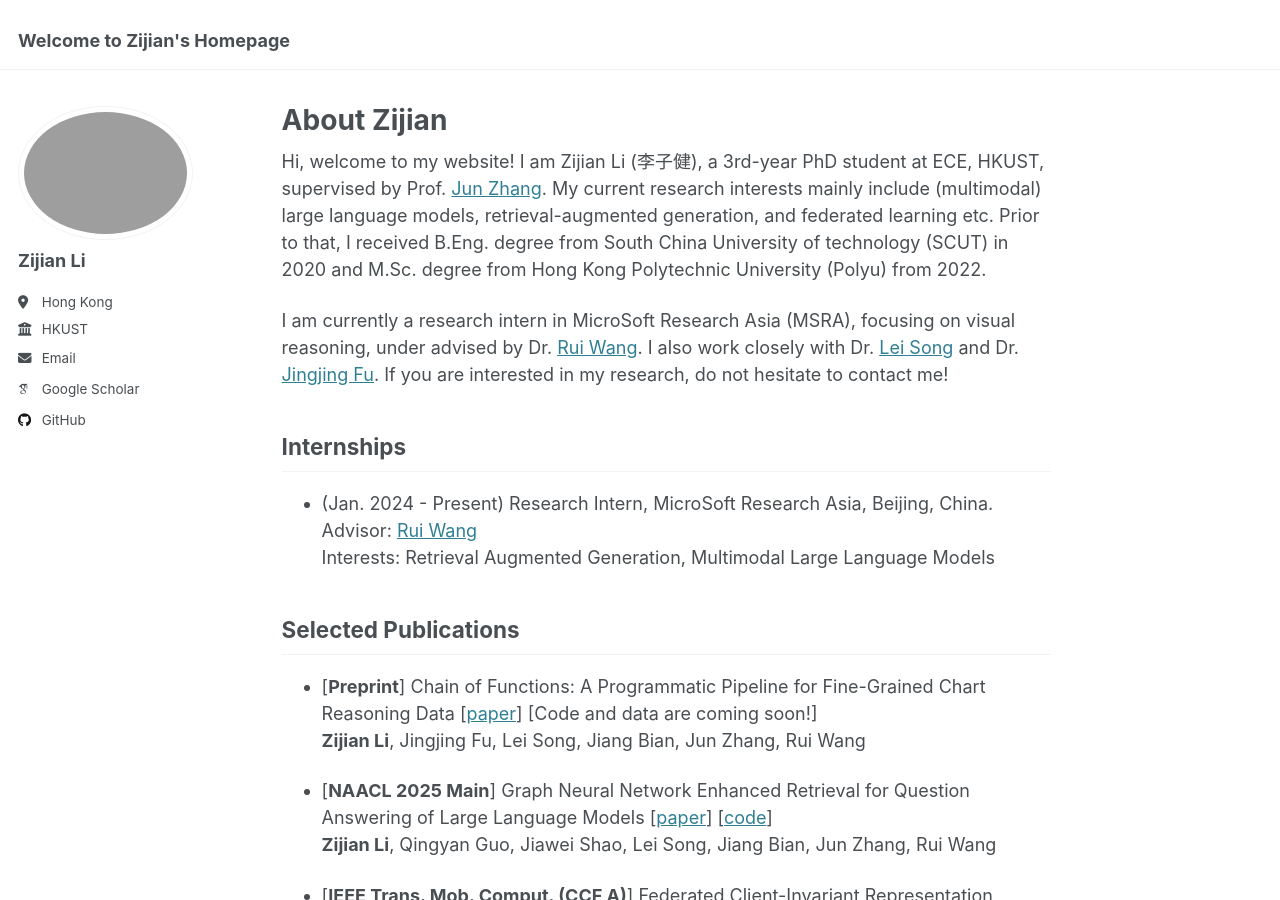
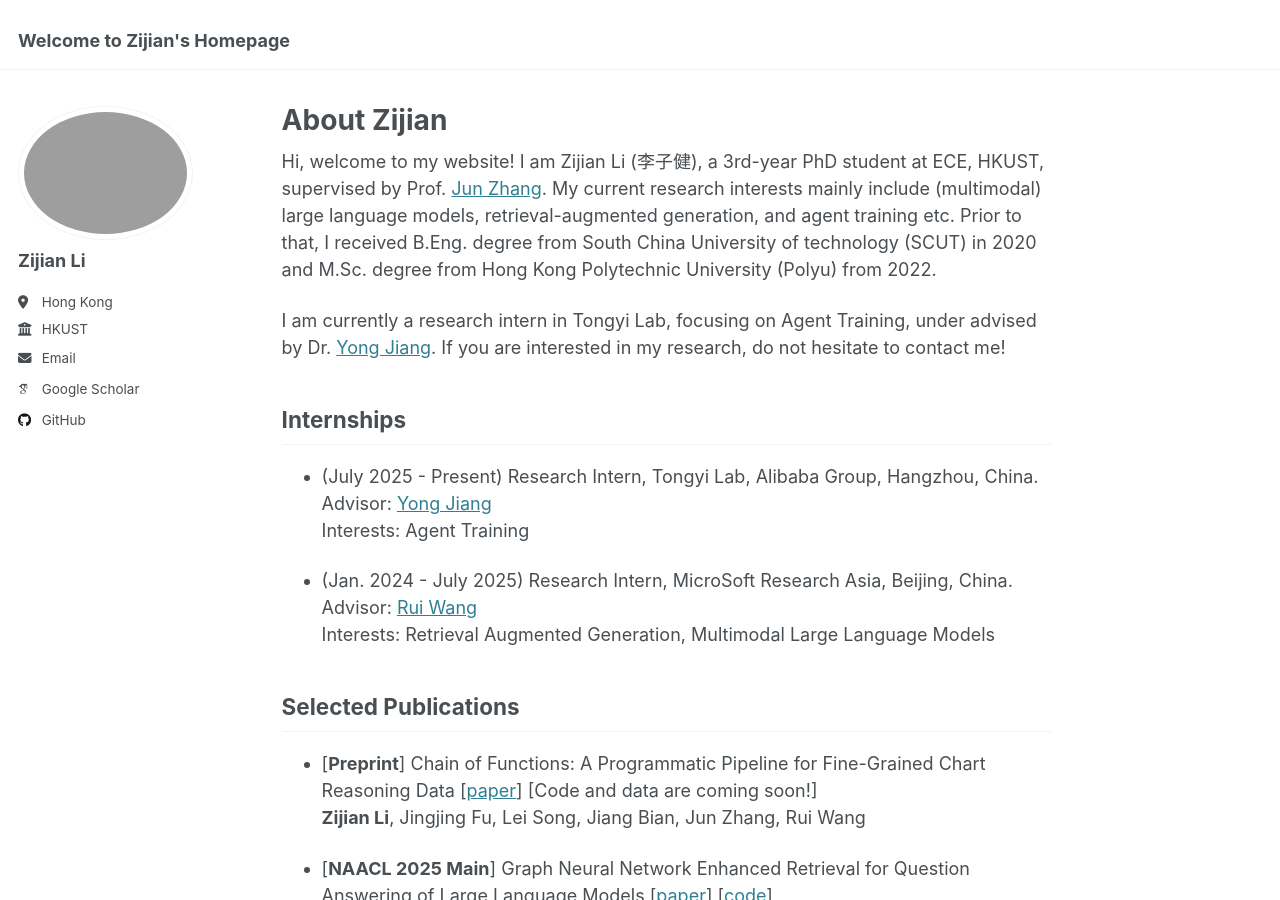
Before and after one commit to zli999/zijianli.github.io, a Jekyll site: the page built from _pages/about.md, in a window 1280 px wide and 900 px high. Built offline with Jekyll 4.4.1, drawn with Linux system fonts in a browser that asks for light colours; some web fonts are replaced.

Commit message:
Update about.md

```diff
--- a/_pages/about.md
+++ b/_pages/about.md
@@ -7,14 +7,18 @@ redirect_from:
   - /about.html
 ---
 
-Hi, welcome to my website! I am Zijian Li (李子健), a 3rd-year PhD student at ECE, HKUST, supervised by Prof. [Jun Zhang](https://eejzhang.people.ust.hk/). My current research interests mainly include (multimodal) large language models, retrieval-augmented generation, and federated learning etc. Prior to that, I received B.Eng. degree from South China University of technology (SCUT) in 2020 and M.Sc. degree from Hong Kong Polytechnic University (Polyu) from 2022.
+Hi, welcome to my website! I am Zijian Li (李子健), a 3rd-year PhD student at ECE, HKUST, supervised by Prof. [Jun Zhang](https://eejzhang.people.ust.hk/). My current research interests mainly include (multimodal) large language models, retrieval-augmented generation, and agent training etc. Prior to that, I received B.Eng. degree from South China University of technology (SCUT) in 2020 and M.Sc. degree from Hong Kong Polytechnic University (Polyu) from 2022.
 
-I am currently a research intern in MicroSoft Research Asia (MSRA), focusing on visual reasoning, under advised by Dr. [Rui Wang](https://scholar.google.com.hk/citations?user=h1IrWikAAAAJ&hl=zh-CN). I also work closely with Dr. [Lei Song](https://www.microsoft.com/en-us/research/people/lesong/) and Dr. [Jingjing Fu](https://www.microsoft.com/en-us/research/people/jifu/). If you are interested in my research, do not hesitate to contact me!
+I am currently a research intern in Tongyi Lab, focusing on Agent Training, under advised by Dr. [Yong Jiang]([https://scholar.google.com/citations?user=h1IrWikAAAAJ&hl=zh-CN&oi=ao](https://scholar.google.com/citations?user=sxXZWQQAAAAJ&hl=en)). If you are interested in my research, do not hesitate to contact me!
 
 
 ## Internships
 
-- (Jan. 2024 - Present) Research Intern, MicroSoft Research Asia, Beijing, China.
+- (July 2025 - Present) Research Intern, Tongyi Lab, Alibaba Group, Hangzhou, China.
+<br> Advisor: [Yong Jiang]([https://scholar.google.com/citations?user=h1IrWikAAAAJ&hl=zh-CN&oi=ao](https://scholar.google.com/citations?user=sxXZWQQAAAAJ&hl=en))
+<br> Interests: Agent Training
+
+- (Jan. 2024 - July 2025) Research Intern, MicroSoft Research Asia, Beijing, China.
 <br> Advisor: [Rui Wang](https://scholar.google.com/citations?user=h1IrWikAAAAJ&hl=zh-CN&oi=ao)
 <br> Interests: Retrieval Augmented Generation, Multimodal Large Language Models
 
```
